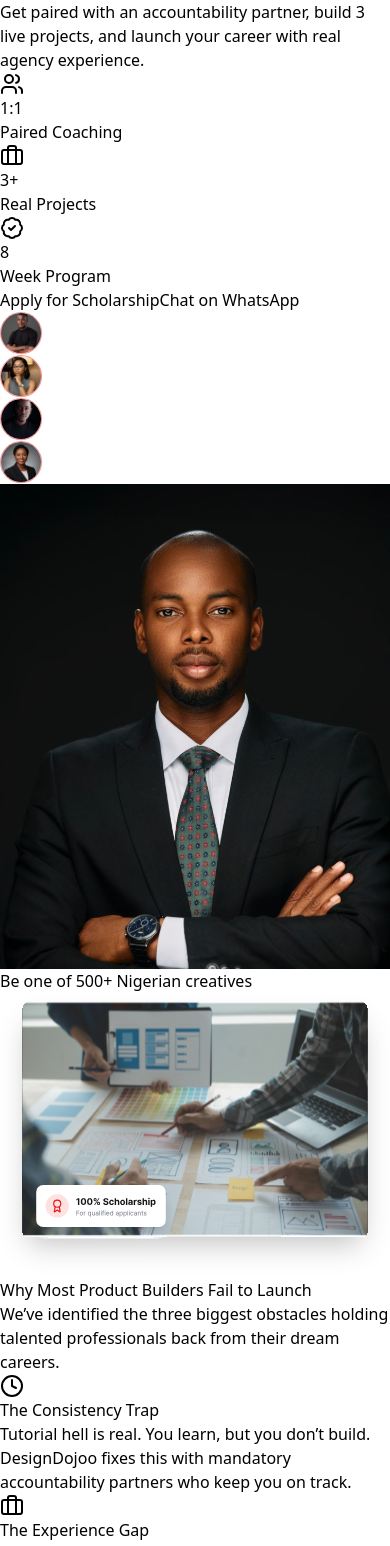
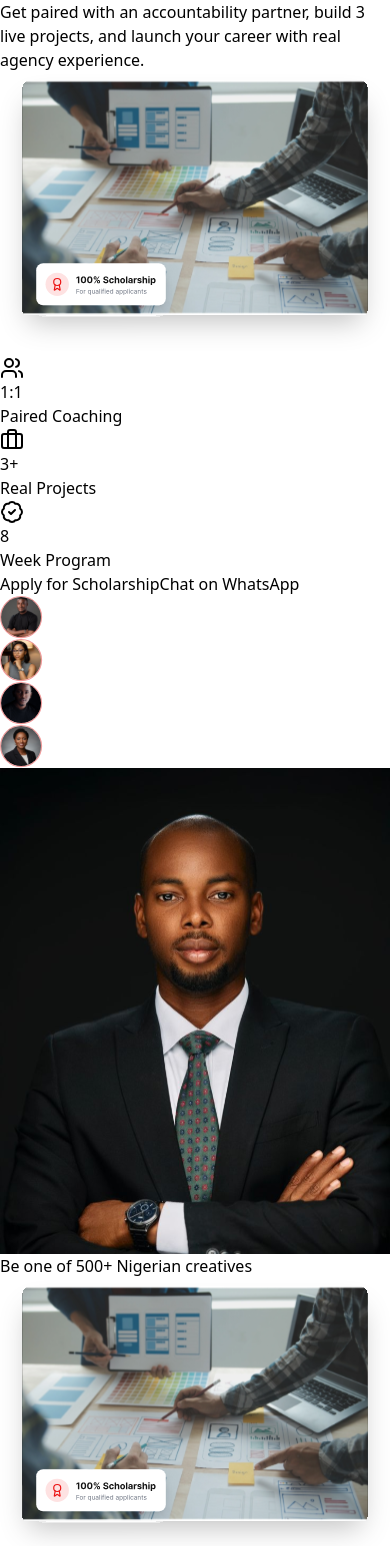
Before and after one commit to Israel-igbafe/Designdojoo, a React (Vite) app: page / in a window 390 px wide. Shown: the part 439-1985 px from the top of the page. Built offline with nearby package versions, Linux system fonts and the light colour scheme; no server answers; the database is empty.

Commit message:
Finalize landing page on mobile

```diff
--- a/src/components/HeroSection.jsx
+++ b/src/components/HeroSection.jsx
@@ -78,6 +78,16 @@ https://www.designdojoo.com/`
   and Product Managers. Get paired with an accountability partner, build 3 live
   projects, and launch your career with real agency experience.
 </p>
+
+{/* HERO IMAGE — mobile only */}
+<div className="block md:hidden mt-6 w-full h-64 sm:h-72">
+  <img
+    src="/images/hero/hero-image.svg"
+    alt="DesignDojoo Hero"
+    className="w-full h-full object-cover rounded-xl"
+  />
+</div>
+
 
 {/* Stats */}
 <div className="flex flex-wrap items-center gap-6 mt-8">
@@ -175,9 +185,8 @@ https://www.designdojoo.com/`
 
         {/* RIGHT CONTENT (IMAGE PLACEHOLDER) */}
        {/* RIGHT CONTENT (HERO IMAGE) */}
-<div className="w-full h-64 sm:h-72 md:h-96 flex items-center justify-center md:justify-end">
-
-
+{/* HERO IMAGE — desktop only */}
+<div className="hidden md:flex w-full h-96 items-center justify-end">
   <img
     src="/images/hero/hero-image.svg"
     alt="DesignDojoo Hero"
@@ -186,6 +195,7 @@ https://www.designdojoo.com/`
 </div>
 
 
+
       </div>
     </section>
   );
```
